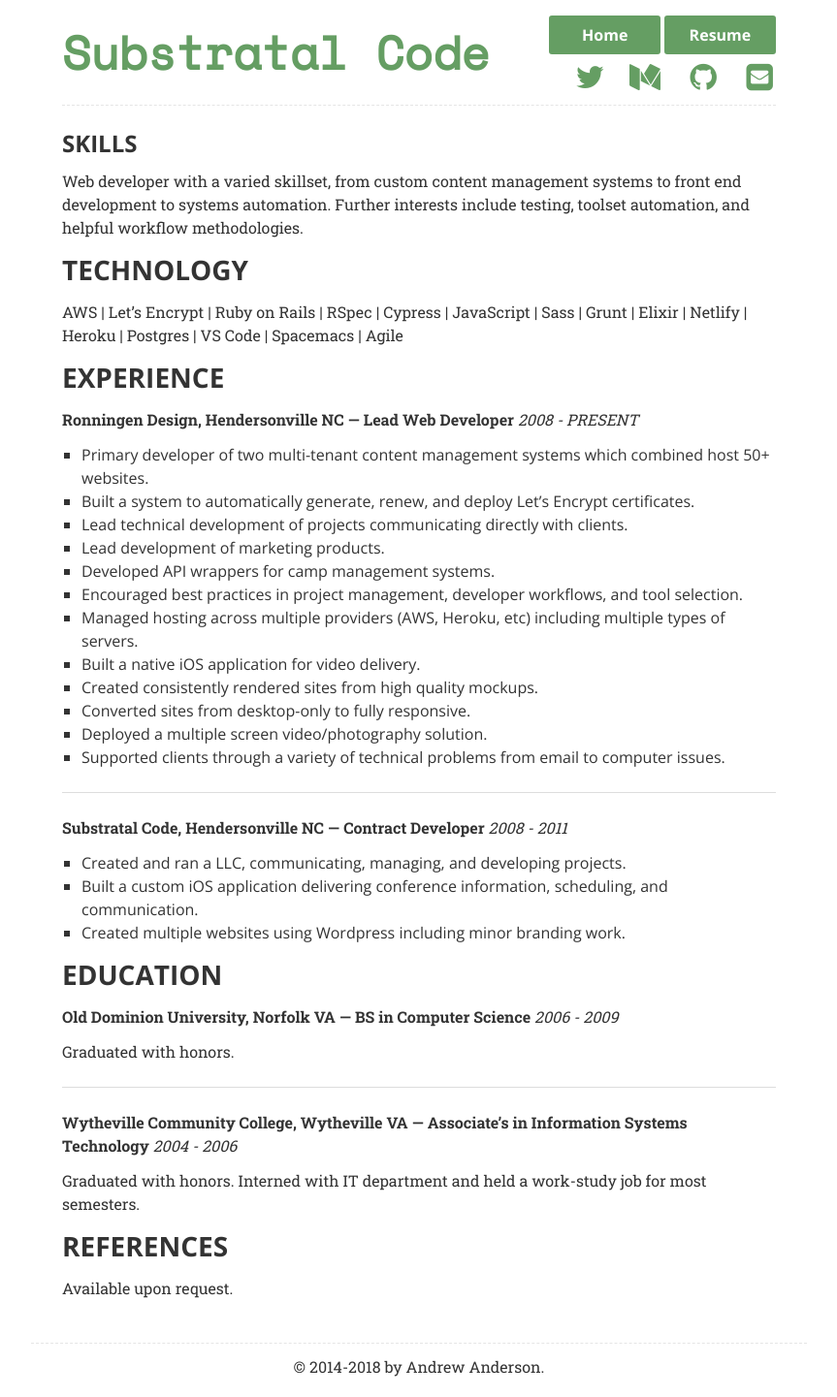
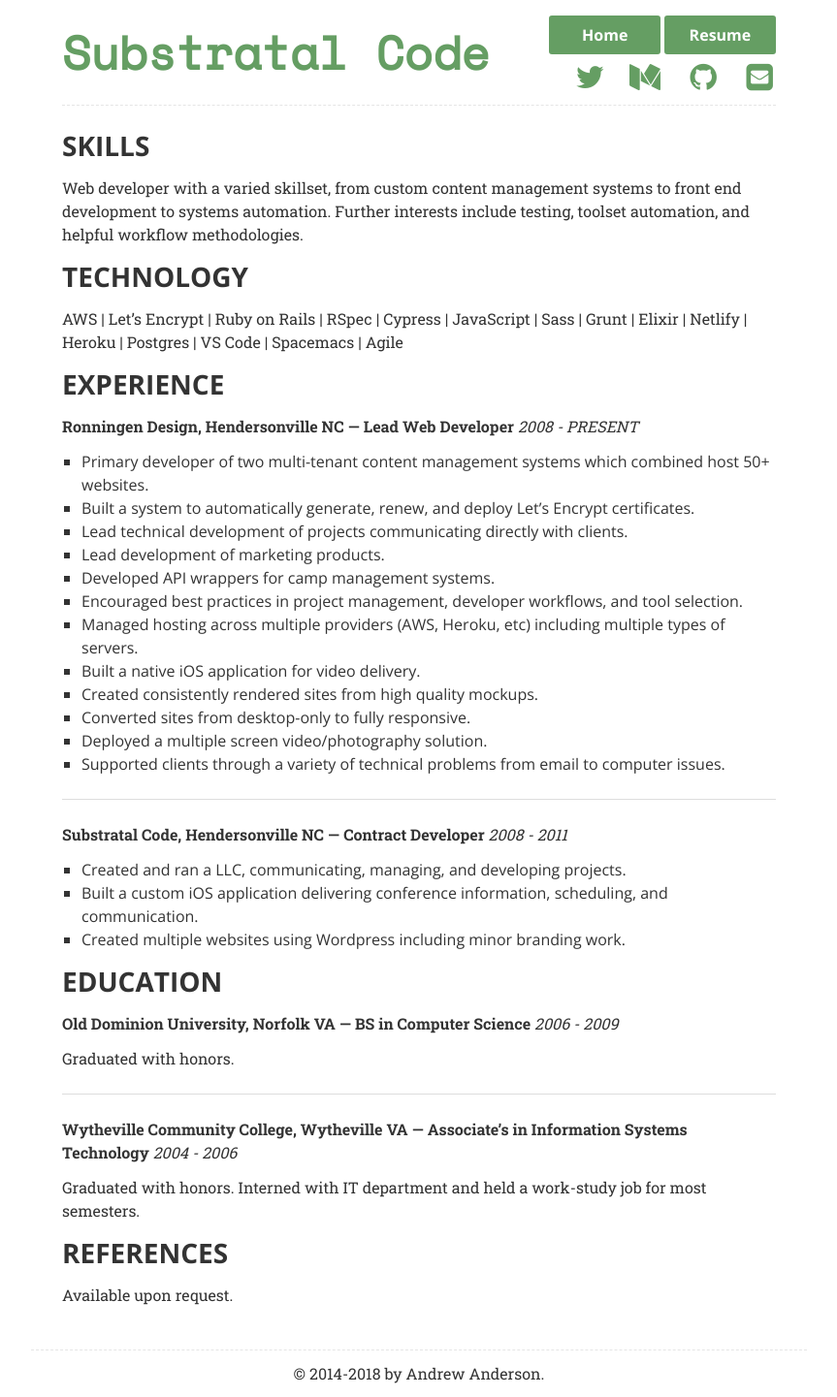
Before and after one commit to deep-spaced/deep-spaced.github.io, a Jekyll site: the page built from resume.md, in a window 1280 px wide. Shown: the whole page at 97% size, without its empty margins (208-1071 px from the left). Built offline with Jekyll 4.4.1, drawn with Linux system fonts in a browser that asks for light colours; nearby versions of some CDN libraries.

Commit message:
Wrong heading depth.

```diff
--- a/resume.md
+++ b/resume.md
@@ -2,7 +2,7 @@
 layout: static
 title: Just the details!
 ---
-#### SKILLS
+### SKILLS
 
 Web developer with a varied skillset, from custom content management systems to front end development to systems automation. Further interests include testing, toolset automation, and helpful workflow methodologies.
 
```
